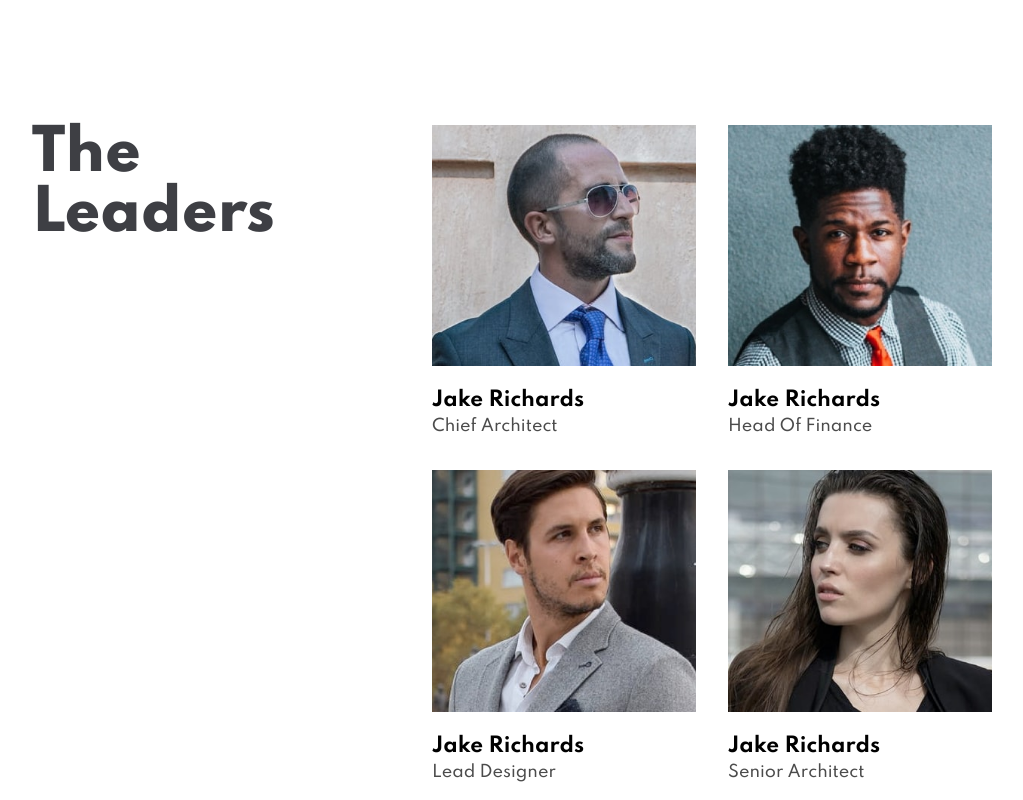
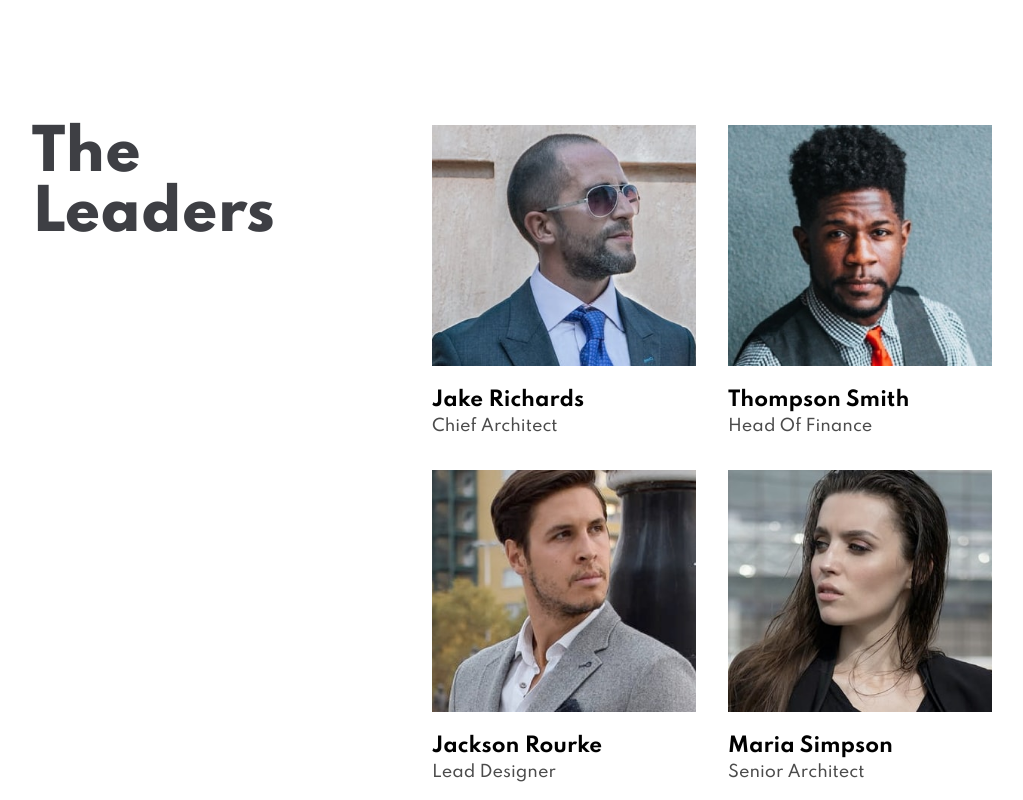
Before and after one commit to keys78/arch-studio, a React (Create React App) app: page /about in a window 1280 px wide. Shown: the part 1720-2520 px from the top of the page, without its empty margins (128-1151 px from the left). Built offline with nearby package versions, Linux system fonts and the light colour scheme.

Commit message:
leaflet implementation completed

```diff
--- a/public/index.html
+++ b/public/index.html
@@ -9,6 +9,10 @@
       name="description"
       content="Web site created using create-react-app"
     />
+    <link
+    rel="stylesheet"
+    href="https://cdnjs.cloudflare.com/ajax/libs/animate.css/4.1.1/animate.min.css"
+  />
     <link rel="apple-touch-icon" href="%PUBLIC_URL%/logo192.png" />
     <link href="https://unpkg.com/tailwindcss@^2/dist/tailwind.min.css" rel="stylesheet">
     <link rel="preconnect" href="https://fonts.googleapis.com">
--- a/src/About.js
+++ b/src/About.js
@@ -1,7 +1,45 @@
 import Footer from "./components/Footer"
 import Header from "./components/Header"
+import { useState } from "react"
 
 const About = () => {
+    const [members] = useState([
+        {
+            id: 1,
+            name:'Jake Richards',
+            position:'Chief Architect',
+            img:'assets/about/desktop/avatar-jake.jpg',
+            twitterIcon:'assets/icons/icon-twitter.svg',
+            linkedinIcon:'assets/icons/icon-linkedin.svg',
+        },
+        {
+            id: 2,
+            name:'Thompson Smith',
+            position:'Head Of Finance',
+            img:'assets/about/desktop/avatar-thompson.jpg',
+            twitterIcon:'assets/icons/icon-twitter.svg',
+            linkedinIcon:'assets/icons/icon-linkedin.svg',
+        },
+        {
+            id: 3,
+            name:'Jackson Rourke',
+            position:'Lead Designer',
+            img:'assets/about/desktop/avatar-jackson.jpg',
+            twitterIcon:'assets/icons/icon-twitter.svg',
+            linkedinIcon:'assets/icons/icon-linkedin.svg',
+        },
+        {
+            id: 4,
+            name:'Maria Simpson',
+            position:'Senior Architect',
+            img:'assets/about/desktop/avatar-maria.jpg',
+            twitterIcon:'assets/icons/icon-twitter.svg',
+            linkedinIcon:'assets/icons/icon-linkedin.svg',
+        },
+
+
+    ])
+
     return (
         <div>
             <Header title="ABOUT US"/>
@@ -54,51 +92,25 @@ const About = () => {
                     <div className="w-4/12">
                         <h1 className="sub-header">The <br></br> Leaders</h1>
                     </div>
+
                     <div className="grid grid-cols-2 gap-8 w-7/12">
-                        <div className="person-hover relative">
-                            <img src={process.env.PUBLIC_URL + 'assets/about/desktop/avatar-jake.jpg'} alt="photos"/>
-                            <h1 className="text-xl pt-5 font-bold">Jake Richards</h1>
-                            <h3 className="text-base font-medium opacity-70">Chief Architect</h3>
-                            <div className="blind absolute top-0 left-0 w-full h-full bg-white opacity-60 pt-28 pl-40">
-                                <div className="flex gap-4">
-                                    <img className="max-w-7xl" src={process.env.PUBLIC_URL + 'assets/icons/icon-twitter.svg'} alt="twitter-icons"/>
-                                    <img className="max-w-7xl" src={process.env.PUBLIC_URL + 'assets/icons/icon-linkedin.svg'} alt="twitter-icons"/>
+                        {members.map(member => (
+                            <div key={ member.id } className="person-hover relative">
+                                <img src={ member.img } alt="photos"/>
+                                <h1 className="text-xl pt-5 font-bold">{ member.name }</h1>
+                                <h3 className="text-base font-medium opacity-70">{ member.position }</h3>
+                                <div className="xl:hidden block flex gap-4 mt-2">
+                                        <img className="w-6" src={ member.twitterIcon } alt="twitter-icons"/>
+                                        <img className="w-6" src={ member.linkedinIcon } alt="twitter-icons"/>
+                                    </div>
+                                <div className="xl:block hidden blind absolute top-0 left-0 w-full h-full bg-white opacity-60 pt-28 pl-28">
+                                    <div className="flex gap-4">
+                                        <img className="max-w-7xl" src={ member.twitterIcon } alt="twitter-icons"/>
+                                        <img className="max-w-7xl" src={ member.linkedinIcon } alt="twitter-icons"/>
+                                    </div>
                                 </div>
                             </div>
-                        </div>
-                        <div className="person-hover relative">
-                            <img src={process.env.PUBLIC_URL + 'assets/about/desktop/avatar-thompson.jpg'} alt="photos"/>
-                            <h1 className="text-xl pt-5 font-bold">Jake Richards</h1>
-                            <h3 className="text-base font-medium opacity-70">Head Of Finance</h3>
-                            <div className="blind absolute top-0 left-0 w-full h-full bg-white opacity-60 pt-28 pl-40">
-                                <div className="flex gap-4">
-                                    <img className="max-w-7xl" src={process.env.PUBLIC_URL + 'assets/icons/icon-twitter.svg'} alt="twitter-icons"/>
-                                    <img className="max-w-7xl" src={process.env.PUBLIC_URL + 'assets/icons/icon-linkedin.svg'} alt="twitter-icons"/>
-                                </div>
-                            </div>
-                        </div>
-                        <div className="person-hover relative">
-                            <img src={process.env.PUBLIC_URL + 'assets/about/desktop/avatar-jackson.jpg'} alt="photos"/>
-                            <h1 className="text-xl pt-5 font-bold">Jake Richards</h1>
-                            <h3 className="text-base font-medium opacity-70">Lead Designer</h3>
-                            <div className="blind absolute top-0 left-0 w-full h-full bg-white opacity-60 pt-28 pl-40">
-                                <div className="flex gap-4">
-                                    <img className="max-w-7xl" src={process.env.PUBLIC_URL + 'assets/icons/icon-twitter.svg'} alt="twitter-icons"/>
-                                    <img className="max-w-7xl" src={process.env.PUBLIC_URL + 'assets/icons/icon-linkedin.svg'} alt="twitter-icons"/>
-                                </div>
-                            </div>
-                        </div>
-                        <div className="person-hover relative">
-                            <img src={process.env.PUBLIC_URL + 'assets/about/desktop/avatar-maria.jpg'} alt="photos"/>
-                            <h1 className="text-xl pt-5 font-bold">Jake Richards</h1>
-                            <h3 className="text-base font-medium opacity-70">Senior Architect</h3>
-                            <div className="blind absolute top-0 left-0 w-full h-full bg-white opacity-60 pt-28 pl-40">
-                                <div className="flex gap-4">
-                                    <img className="max-w-7xl" src={process.env.PUBLIC_URL + 'assets/icons/icon-twitter.svg'} alt="twitter-icons"/>
-                                    <img className="max-w-7xl" src={process.env.PUBLIC_URL + 'assets/icons/icon-linkedin.svg'} alt="twitter-icons"/>
-                                </div>
-                            </div>
-                        </div>
+                        ))}
                     </div>
                 </div>
             </section>
--- a/src/Contact.js
+++ b/src/Contact.js
@@ -79,7 +79,7 @@ const Contact = () => {
                 </div>
             </section>
 
-            <div className="h-screen w-9/12 mx-auto bg-black my-12 overflow-hidden">
+            <div className="mapie w-9/12 mx-auto bg-black my-12 overflow-hidden">
                 <LeafletMap />
             </div>
 
--- a/src/Home.js
+++ b/src/Home.js
@@ -49,7 +49,7 @@ const Home = ({ }) => {
     return (
         <div>
             <Header title="HOME"/>
-            <div className="w-9/12 mx-auto z-auto"><Swipe /></div>
+            <div className="swipe-div md:w-9/12 sm:w-11/12 w-full mx-auto z-auto"><Swipe /></div>
 
 
             <section className="w-9/12 mx-auto mt-44">
--- a/src/components/Swipe.js
+++ b/src/components/Swipe.js
@@ -66,8 +66,8 @@ const Swipe = () => {
           "delay": 4000,
           "disableOnInteraction": false
         }}
-        onSlideChange={() => console.log('slide change')}
-        onSwiper={(swiper) => console.log(swiper)}
+        // onSlideChange={() => console.log('slide change')}
+        // onSwiper={(swiper) => console.log(swiper)}
       >
 
         {(slides.map((slide) => (
@@ -76,8 +76,8 @@ const Swipe = () => {
               <img src={ slide.img } />
               <div className="bg-black w-full h-full opacity-30 absolute top-0"></div>
               <div className="absolute w-full h-full top-0 left-0">
-                  <div className="w-8/12 mx-auto pt-40">
-                    <div className="w-8/12">
+                  <div className="md:w-8/12 w-11/12 mx-auto md:pt-40 pt-28">
+                    <div className="md:w-8/12 w-11/12">
                       <h1 className="slider-header mb-5"> { slide.name }</h1>
                       <p className="slider-text mb-8">{ slide.text }</p>
                       <Link to="/portfolio">
@@ -85,7 +85,7 @@ const Swipe = () => {
                           <h1 className="w-8/12"> See Our Portfolio </h1>
                           <h1><i class="fas fa-arrow-right"></i></h1>
                         </button> */}
-                        <Button />
+                        <Button text="View "/>
                       </Link>
                     </div>
                   </div>
--- a/src/index.css
+++ b/src/index.css
@@ -148,7 +148,14 @@ footer{
 
 .blind{
   display: none;
+  animation: fadein 1s;
 }
+
+@keyframes fadein {
+  0% { opacity: 0.1; }
+  50%   { opacity: 0.6; }
+}
+
 
 .person-hover:hover .blind{
   display: block;
@@ -161,7 +168,7 @@ footer{
   color:#49494e;
   font-weight: 500;
   line-height: 3rem;
-  font-size: 18px;
+  font-size: 16px;
 }
 
 .input-group{
@@ -237,3 +244,68 @@ footer{
   width: 100vw;
   height: 100vh;
 }
+
+.mapie{
+  height: 74vh;
+}
+
+
+
+
+/* BREAKPOINTS RESPONSIVENESS */
+.open-control{
+  padding:14px 18px 14px 18px ;
+  border-radius: 999999px;
+  cursor: pointer;
+  /* animation: fade 1s; */
+}
+
+.sidebar{
+  background: #f0f0f5;
+  color:rgb(29, 29, 29);
+  text-align: center;
+  padding-top: 70px;
+  border:1px solid rgb(230, 228, 228);
+}
+
+.open-control:hover{
+  background: rgb(235, 235, 235);
+  animation: fade 1s;
+}
+
+@keyframes fade {
+  0% { opacity: 0.4; }
+  100%   { opacity: 1; }
+}
+
+
+@media screen and (max-width: 1280px) {
+  .person-hover:hover .blind{
+    display: none;
+    cursor: pointer;
+  }
+}
+
+@media screen and (max-width: 640px) {
+  .open-control{
+    padding:0 ;
+  }
+  .slider-header{
+    font-size: 60px;
+    font-weight: bold;
+    line-height: 70px;
+  }
+
+  .slider-text{
+    font-size: 14px;
+    font-weight: 400;
+    line-height: 24px;
+  }
+
+  .swipe-div{
+    /* height: 50vh */
+  }
+  .swiper-pagination {
+   display: none;
+  }
+}
```
Also changed, not shown: package.json (+4 -3 lines), src/components/Header.js (+27 -6 lines), src/components/LeafletMap.js (+16 -30 lines), 2 other files (tests, documents, lock files or other folders).
